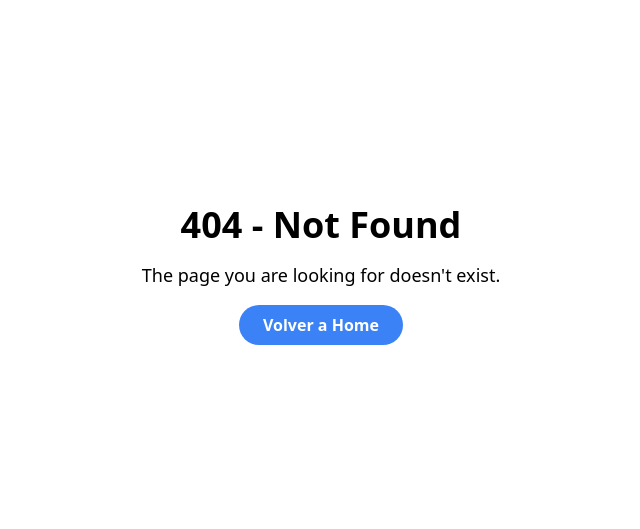
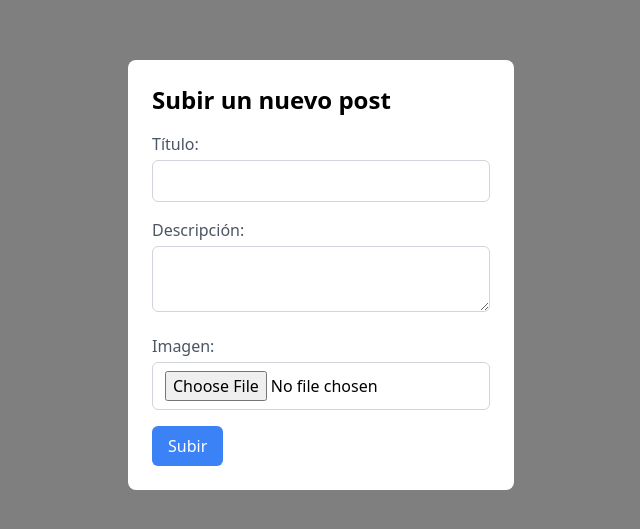
Before and after one commit to juanlopnz/Proyecto, a React (Vite) app: page /123 in a window 1280 px wide. Before the commit this address had no page. Shown: the part 125-654 px from the top of the page, without its empty margins (319-959 px from the left). Built offline with nearby package versions, Linux system fonts and the light colour scheme.

Commit message:
Subir post

```diff
--- a/src/Router.jsx
+++ b/src/Router.jsx
@@ -13,6 +13,7 @@
 import { FavoritesPage } from './pages/Favorites';
 import { FollowerList } from './pages/FollowerList';
 import { Seguidos } from './pages/Seguidos';
+import { UpPost } from './components/UpPost';
 
 export const Router = () => {
 
@@ -30,6 +31,7 @@
         <Route path='/likes' element={<FavoritesPage></FavoritesPage>}></Route>
         <Route path='/seguidores' element={<FollowerList></FollowerList>}></Route>
         <Route path='/seguidos' element={<Seguidos></Seguidos>}></Route>
+        <Route path='123' element={<UpPost></UpPost>}></Route>
 
         <Route path='*' element={<NotFoundPage></NotFoundPage>}></Route>
 
--- a/src/components/NavBar.jsx
+++ b/src/components/NavBar.jsx
@@ -1,13 +1,21 @@
-import React from 'react';
+import React, { useState } from 'react';
 import { Link, NavLink } from "react-router-dom";
-import { FaUser, FaSearch, FaHeart, FaHome } from 'react-icons/fa';
+import { FaUser, FaSearch, FaHeart, FaHome, FaPlus } from 'react-icons/fa';
 import { TbMessageCircle2Filled } from "react-icons/tb";
+import { UpPost } from "../components/UpPost";
 
 export const NavBar = () => {
+  const [showUpPost, setShowUpPost] = useState(false);
+
+  const handleSubirPost = (post) => {
+    // Aquí puedes agregar la lógica para subir el post al backend
+    console.log("Subir post:", post);
+    setShowPost(false);
+  };
+
   return (
     <nav className="bg-gray-200 fixed bottom-0 left-0 right-0">
       <div className="container mx-auto px-20 py-2 flex justify-center place-items-center">
-
         <ul className="flex space-x-20 items-center">
           <li>
             <NavLink to="/home" className={(args) => `${args.isActive ? 'text-black' : 'text-gray-900'} ease-in-out duration-500`}>
@@ -25,6 +33,15 @@
             </NavLink>
           </li>
           <li>
+            <NavLink className={(args) => `${args.isActive ? 'text-black' : 'text-gray-900'} ease-in-out duration-500`}>
+              <FaPlus className="text-2xl" onClick={() => setShowUpPost(true)}/>
+            </NavLink>
+
+            {showUpPost && (
+              <UpPost onSubirPost={handleSubirPost} />
+            )}
+          </li>
+          <li>
             <NavLink to="/likes" className={(args) => `${args.isActive ? 'text-black' : 'text-gray-900'} ease-in-out duration-500`}>
               <FaHeart className="text-2xl" />
             </NavLink>
--- /dev/null
+++ b/src/components/UpPost.jsx
@@ -0,0 +1,62 @@
+import React, { useState } from 'react';
+
+export const UpPost = ({ onSubirPost }) => {
+  const [title, setTitle] = useState('');
+  const [description, setDescription] = useState('');
+  const [image, setImage] = useState();
+
+  const handleSubmit = (e) => {
+
+    const post = {
+      title,
+      description,
+      image
+    };
+
+    onSubirPost(post);
+
+    setTitle('');
+    setDescription('');
+    setImage();
+  };
+
+  return (
+    <div className="fixed inset-0 flex justify-center items-center bg-black bg-opacity-50">
+      <div className="bg-white rounded-lg p-6">
+        <h2 className="text-2xl font-bold mb-4">Subir un nuevo post</h2>
+        <form onSubmit={handleSubmit}>
+          <div className="mb-4">
+            <label className="text-gray-600 mb-1 block">Título:</label>
+            <input
+              type="text"
+              id="titulo"
+              value={title}
+              onChange={(e) => setTitle(e.target.value)}
+              className="border border-gray-300 rounded-md px-3 py-2 w-full"
+            />
+          </div>
+          <div className="mb-4">
+            <label className="text-gray-600 mb-1 block">Descripción:</label>
+            <textarea
+              id="descripcion"
+              value={description}
+              onChange={(e) => setDescription(e.target.value)}
+              className="border border-gray-300 rounded-md px-3 py-2 w-full"
+            ></textarea>
+          </div>
+          <div className="mb-4">
+            <label className="text-gray-600 mb-1 block">Imagen:</label>
+            <input
+              type="file"
+              id="imagen"
+              value={image}
+              onChange={(e) => setImage(e.target.value)}
+              className="border border-gray-300 rounded-md px-3 py-2 w-full"
+            />
+          </div>
+          <button type="submit" className="bg-blue-500 text-white px-4 py-2 rounded-md">Subir</button>
+        </form>
+      </div>
+    </div>
+  );
+};
```
